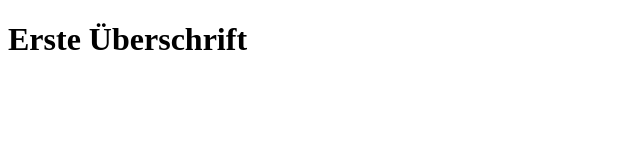
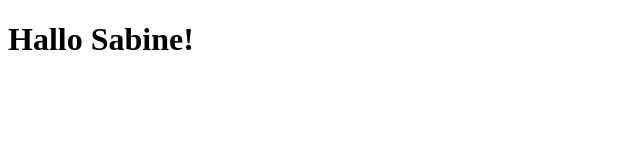
Before and after one commit to koenighofolpe/koenighofolpe.github.io, a plain HTML site: page index.html in a window 1280 px wide. Shown: the whole page, without its empty margins (0-640 px from the left). Drawn offline with Linux system fonts and the light colour scheme.

Commit message:
new content

```diff
--- a/index.html
+++ b/index.html
@@ -7,6 +7,6 @@
     <title>Document</title>
 </head>
 <body>
-    <h1>Erste Überschrift</h1>
+    <h1>Hallo Sabine!</h1>
 </body>
 </html>
```
